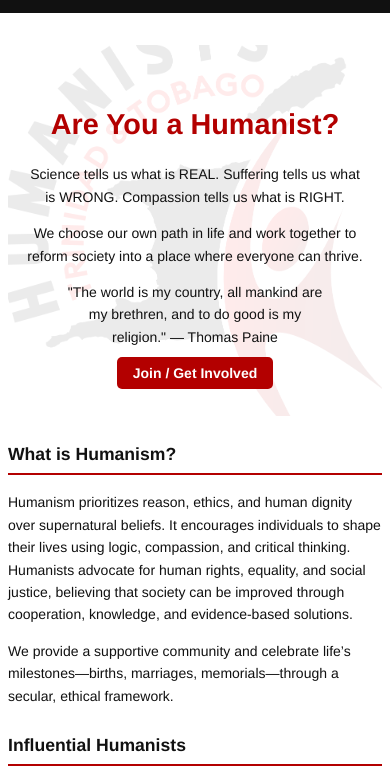
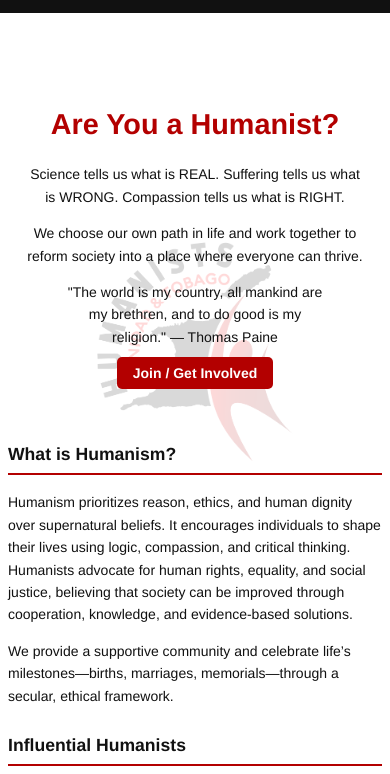
Before and after one commit to HumanistsTT/HumanistsTT.github.io, a plain HTML site: page index.html in a window 390 px wide. Shown: the part 70-844 px from the top of the page. Drawn offline with Linux system fonts and the light colour scheme.

Commit message:
Added watermark logo

```diff
--- a/styles.css
+++ b/styles.css
@@ -18,6 +18,23 @@ body{
   display: flex;
   flex-direction: column;
   min-height: 100vh;
+}
+
+body::before {
+  content: "";
+  position: fixed; /* stays in viewport */
+  top: 50%;
+  left: 50%;
+  width: 500px;     /* adjust size */
+  height: 500px;
+  max-width: 100%;     /* adjust size */
+  max-height: 100%;
+  background: url("humaniststt-logo-transparent.png") no-repeat center center;
+  background-size: contain;
+  opacity: 0.15;    /* watermark feel */
+  transform: translate(-50%, -50%);
+  z-index: -1;      /* stays behind all content */
+  pointer-events: none;
 }
 
 .container{
@@ -82,7 +99,7 @@ header{
 }
 
 /* Hero section */
-/* .hero{
+.hero{
   padding:3rem 1rem;
   text-align:center;
 }
@@ -91,14 +108,14 @@ header{
   color:var(--accent);
   font-size:2.2rem;
   margin-bottom:1rem;
-} */
+}
 
 /* Hero section */
-.hero {
-  position: relative;       /* allows the ::before overlay */
-  padding: 3rem 1rem;       /* keep your spacing */
-  text-align: center;       /* keep your alignment */
-  overflow: hidden;         /* ensures logo stays inside */
+/* .hero {
+  position: relative;
+  padding: 3rem 1rem;
+  text-align: center;
+  overflow: hidden;
 }
 
 .hero::before {
@@ -106,16 +123,15 @@ header{
   position: absolute;
   top: 50%;
   left: 50%;
-  width: 500px;   /* adjust size */
-  height: 500px;
+  width: 100%;
+  height: 100%;
   background: url("humaniststt-logo-transparent.png") no-repeat center center;
   background-size: contain;
-  opacity: 0.08;  /* makes it subtle */
+  opacity: 0.2;
   transform: translate(-50%, -50%);
   z-index: 0;
 }
 
-/* Keep your existing text styles, but layer above logo */
 .hero h1 {
   color: var(--accent);
   font-size: 2.2rem;
@@ -129,7 +145,7 @@ header{
 .hero a {
   position: relative;
   z-index: 1;
-}
+} */
 
 .cta{
   background:var(--accent);
@@ -240,6 +256,11 @@ footer{
 
 /* Tablets and below (≤768px) */
 @media (max-width: 768px) {
+  body::before {
+    width: 400px;
+    height: 400px;
+  }
+
   .nav-links {
     display: none; /* hide links by default on mobile */
     position: absolute;
@@ -277,6 +298,11 @@ footer{
 
 /* Phones (≤480px) */
 @media (max-width: 480px) {
+  body::before {
+    width: 250px;
+    height: 250px;
+  }
+
   body {
     font-size:14px;
   }
```
